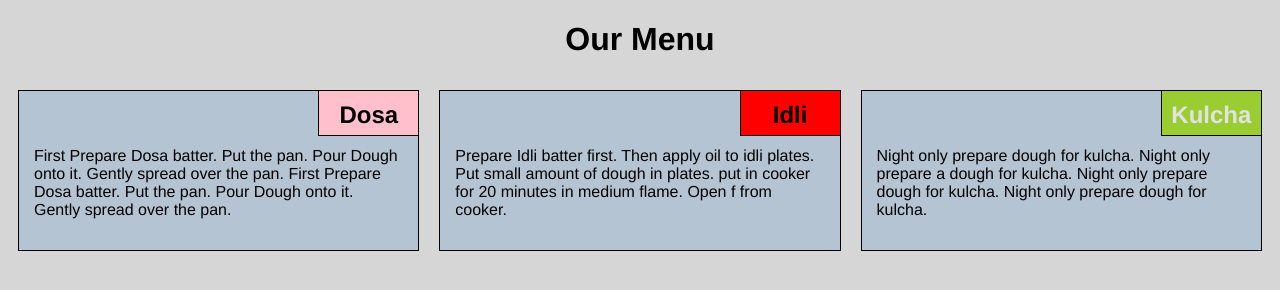
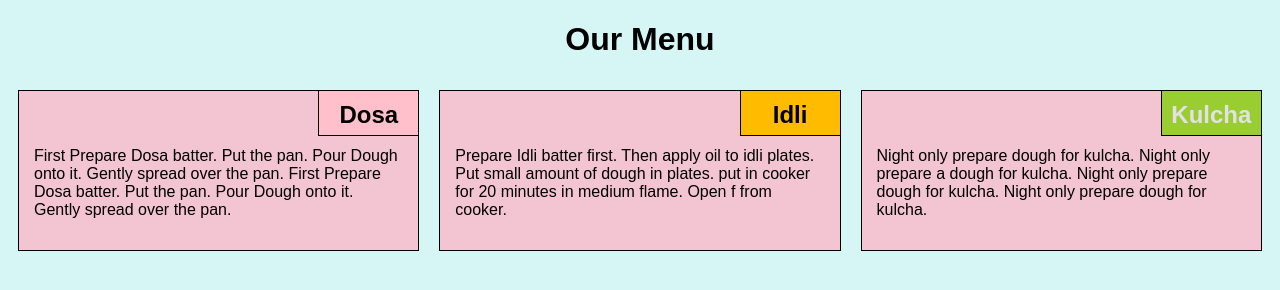
Before and after one commit to arunaravikr/assignment2, a plain HTML site: page index.html in a window 1280 px wide. Drawn offline with Linux system fonts and the light colour scheme.

Commit message:
Update cssstyles.css

```diff
--- a/cssstyles.css
+++ b/cssstyles.css
@@ -1,10 +1,10 @@
 * {
     box-sizing: border-box;
-    font-family: Helvetica;
+    font-family: Arial;
 }
 
 body {
-    background-color: #d6d6d6;
+    background-color: #d6f6f6;
 }
 
 h1 {
@@ -14,7 +14,7 @@ h1 {
 
 section {
     border: 1px solid black;
-    background-color: #b5c4d2;
+    background-color: #f3c4d2;
     margin: 10px;
 }
 
@@ -37,11 +37,11 @@ section.l1>h2 {
 }
 
 section.f2>h2 {
-    background-color: #ff0000;
+    background-color: #ffbb00;
 }
 
 section.n3>h2 {
-    color: #e2e2e2;
+    color: #e2e2e4;
     background-color: #9ACD32;
 }
 
```
